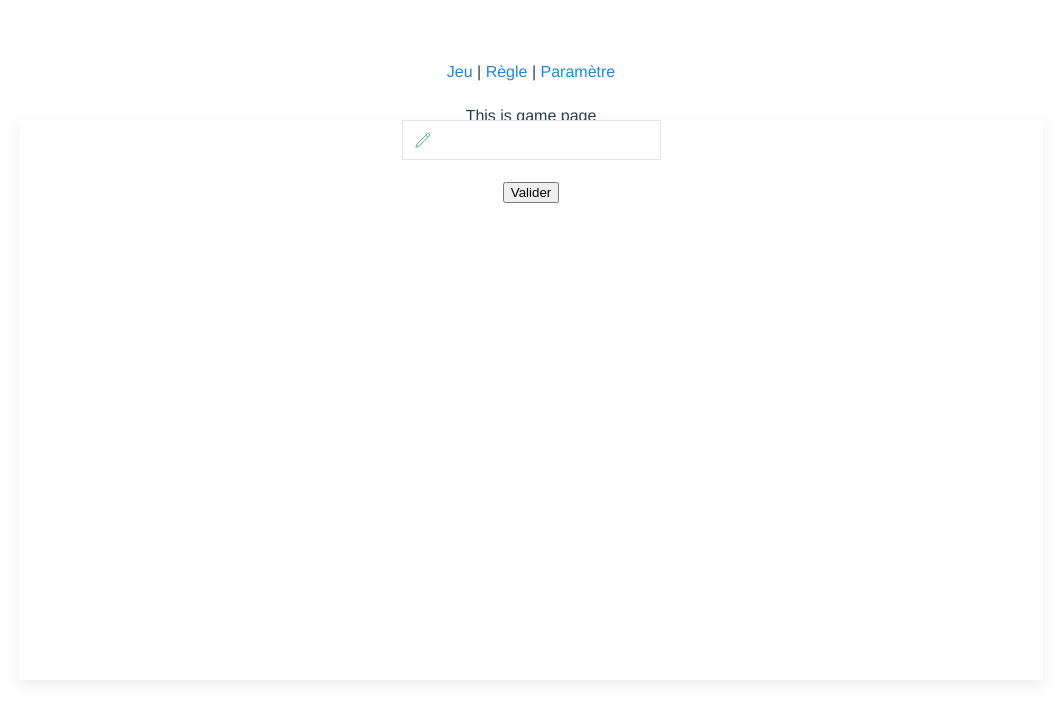
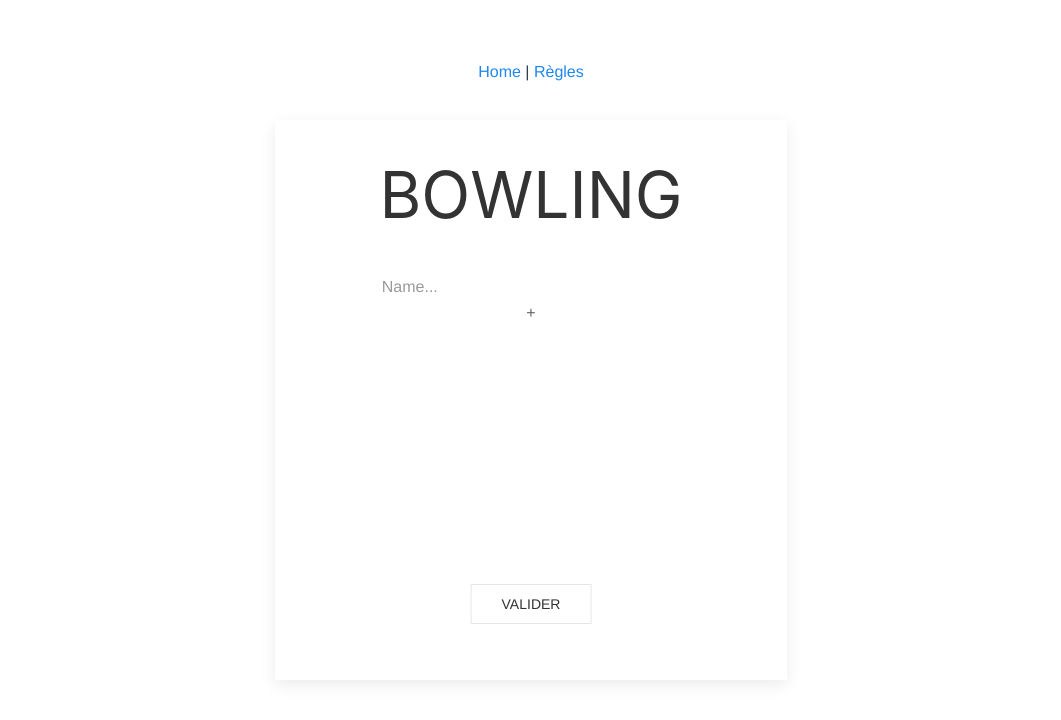
Before and after one commit to SebastienLeonce/BowlingRules, a Vue app: page /#/game in a window 1280 px wide. Shown: the top 720 px of the page, without its empty margins (109-1170 px from the left). Built offline with nearby package versions, Linux system fonts and the light colour scheme.

Commit message:
Afficher autant de tableaux de 11 cases qu'il y a de joueurs sur la page de la partie #9

```diff
--- a/src/App.vue
+++ b/src/App.vue
@@ -6,6 +6,18 @@
   </div>
 </template>
 
+<script>
+export default {
+  data: function(){
+      return{
+          gameObj: "", //TODO Ajouter l'objet Game,
+          formDoned: false
+      }
+  },
+  mounted: function(){
+  }
+}
+</script>
 <style>
 #app {
   font-family: Avenir, Helvetica, Arial, sans-serif;
--- /dev/null
+++ b/src/components/PlayerBoard.vue
@@ -0,0 +1,26 @@
+<template>
+    <div class="uk-card uk-card-default">
+        <div v-if="playerList.length" class="uk-margin uk-padding">
+        <h1 class="uk-margin uk-padding uk-position-left">Joueurs</h1><br><br><br>
+            <div v-for="player in playerList" v-bind:key="player">
+                <p style="text-align: left; width: 70%;">{{ player.nom }}</p>
+            </div>
+        </div>
+    </div>
+</template>
+
+<script>
+export default {
+    name: 'PlayerForm',
+    props: {
+    },
+    data: function(){
+      return{
+          playerList: this.$parent.$parent.gameObj.Users
+      }
+    },
+    mounted: function(){
+        console.log(this.$parent.$parent.gameObj.Users)
+    }
+}
+</script>
--- a/src/components/PlayerForm.vue
+++ b/src/components/PlayerForm.vue
@@ -1,6 +1,8 @@
 <template>
-  <div class="playerForm uk-card uk-card-default uk-position-center">
+  <div class="playerForm uk-card uk-card-default uk-position-center uk-padding">
     <div id="app">
+      <p class="uk-heading-medium">BOWLING</p>
+      <br>
          <p v-if="errors.length">
             <strong>Please correct the following error(s):</strong>
             <ul>
@@ -8,30 +10,30 @@
             </ul>
         </p>
         <div v-if="playerList.length">
-            <strong>Current Player</strong>
             <div v-for="player in playerList" v-bind:key="player">
-                {{ player }}
+                <p class="uk-inline" style="text-align: left; width: 70%;">{{ player }}</p>
                 <button type="button" uk-close v-on:click="supprPlayer(player)"></button>
             </div>
         </div>
 
         <div>
             <div class="uk-margin">
-                <div class="uk-inline">
-                    <a class="uk-form-icon" href="#" uk-icon="icon: pencil"></a>
-                    <input class="uk-input"
+                <div class="uk-inline" style="width: 70%;">
+                    <input class="uk-search-input"
                     id="name"
                     v-model="name"
                     type="text"
                     name="name"
                     autocomplete="off"
+                    placeholder="Name..."
                     >
+                    <span class="uk-search-input uk-heading-small" v-on:click="checkForm()">+</span>
                 </div>
             </div>
         </div>
 
         <p>
-            <button v-on:click="checkForm()">Valider</button>
+            <button class="uk-button uk-button-default uk-position-bottom-center" v-on:click="validForm()" style="position: absolute; bottom: 10%;">Valider</button>
         </p>
 
     </div>
@@ -39,6 +41,8 @@
 </template>
 
 <script>
+import Game from '../models/Game'
+
 export default {
   name: 'PlayerForm',
   props: {
@@ -83,9 +87,23 @@ export default {
             console.table(this.playerList)
         },
         validForm: function(){
-            //let gm = new Game();
-            //this.$parent.gameObj = gm;
-        }
+            let gm = new Game();
+            for(let i = 0; i < this.playerList.length; i++){
+              gm.addPlayer(this.playerList[i])
+            }
+            this.$parent.$parent.gameObj = gm;
+            this.$parent.$parent.formDoned = true;
+            console.table(gm.Users)
+        },
+        // loadData: function(){
+        //   let tab = []
+        //   if(this.$parent.$parent.gameObj.Users != null){
+        //     for(let i = 0; i < this.$parent.$parent.gameObj.Users.length; i++){
+        //       tab.push(this.$parent.$parent.gameObj.Users.name)
+        //     }
+        //   }
+        //   return tab;
+  // },
   },
   directives: {
   focus: {
@@ -117,7 +135,7 @@ a {
 .playerForm{
   position: absolute;
   height: 70%;
-  width: 80%;
+  width: 40%;
 
 }
 </style>
--- a/src/components/RulesText.vue
+++ b/src/components/RulesText.vue
@@ -1,5 +1,5 @@
 <template>
-    <div class="rulestext uk-card uk-card-default uk-position-center">
+    <div class="rulestext uk-card uk-card-default uk-position-center uk-overflow-auto">
         Une partie de bowling se joue en 10 tours.
         A chaque tour, le but est de <strong>renverser les 10 quilles</strong>.
         Les participants jouent chacun leur tour. A chaque tour, lors du premier lancer, le joueur note dans l’application le nombre de quilles renversées :
--- /dev/null
+++ b/src/components/ScoreBoard.vue
@@ -0,0 +1,55 @@
+<template>
+    <div class="uk-card uk-card-default">
+        <table class="uk-table uk-table-responsive uk-table-divider">
+            <thead>
+                <tr>
+                    <th id=Joueurs>Joueurs</th>
+                    <th id=1>1</th>
+                    <th id=2>2</th>
+                    <th id=3>3</th>
+                    <th id=4>4</th>
+                    <th id=5>5</th>
+                    <th id=6>6</th>
+                    <th id=7>7</th>
+                    <th id=8>8</th>
+                    <th id=9>9</th>
+                    <th id=10>10</th>
+                    <th id=Score>Score</th>
+                </tr>
+            </thead>
+            <tbody>
+                <tr v-for="player in playerList" v-bind:key="player">
+                    <td>{{player.nom}}</td>
+                    <!-- <td>{{player.getScore1Tour(1)}} | {{player.getScore2Tour(1)}}</td> -->
+                    <td>{{0}} | {{0}}</td>
+                    <td>{{0}} | {{0}}</td>
+                    <td>{{0}} | {{0}}</td>
+                    <td>{{0}} | {{0}}</td>
+                    <td>{{0}} | {{0}}</td>
+                    <td>{{0}} | {{0}}</td>
+                    <td>{{0}} | {{0}}</td>
+                    <td>{{0}} | {{0}}</td>
+                    <td>{{0}} | {{0}}</td>
+                    <td>{{0}} | {{0}}</td>
+                    <td>{{0}}</td>
+                </tr>
+            </tbody>
+        </table>
+    </div>
+</template>
+
+<script>
+export default {
+    name: 'ScoreBoard',
+    props: {
+    },
+    data: function(){
+      return{
+          playerList: this.$parent.$parent.gameObj.Users
+      }
+    },
+    mounted: function(){
+        console.log(this.$parent.$parent.gameObj.Users)
+    }
+}
+</script>
--- a/src/views/Game.vue
+++ b/src/views/Game.vue
@@ -1,24 +1,27 @@
 <template>
   <div class="game">
-      <router-link to="/game">Jeu</router-link> |
-      <router-link to="/rules">Règle</router-link> |
-      <router-link to="/settings">Paramètre</router-link>
-      <p>This is game page</p>
-      <PlayerForm/>
+      <router-link to="/">Home</router-link> |
+      <router-link to="/rules">Règles</router-link>
+      <PlayerForm v-if="$parent.formDoned === false"/>
+      <PlayerBoard v-if="$parent.formDoned === true" style="position: absolute; width: 30%; left: 2%;"/>
+      <ScoreBoard v-if="$parent.formDoned === true" style="position: absolute; width: 60%; left: 34%;"/>
   </div>
 </template>
 
 <script>
 import PlayerForm from '@/components/PlayerForm.vue'
+import PlayerBoard from '@/components/PlayerBoard.vue'
+import ScoreBoard from '@/components/ScoreBoard.vue'
 export default {
   name: 'Game',
   components: {
-      PlayerForm
+      PlayerForm,
+      PlayerBoard,
+      ScoreBoard
   },
   data: function(){
-      return{
-          gameObj: "" //TODO Ajouter l'objet Game
-      }
+    return {
+    }
   }
 }
 </script>
--- a/src/views/Rules.vue
+++ b/src/views/Rules.vue
@@ -1,8 +1,7 @@
 <template>
   <div class="Rules">
-    <router-link to="/game">Jeu</router-link> |
-    <router-link to="/rules">Règle</router-link> |
-    <router-link to="/settings">Paramètre</router-link>
+    <router-link to="/">Home</router-link> |
+      <router-link to="/game">Jeu</router-link>
     <RulesText/>
   </div>
 </template>
--- a/src/views/Settings.vue
+++ b/src/views/Settings.vue
@@ -1,8 +1,8 @@
 <template>
   <div class="Settings">
+      <router-link to="/">Home</router-link> |
       <router-link to="/game">Jeu</router-link> |
-      <router-link to="/rules">Règle</router-link> |
-      <router-link to="/settings">Paramètre</router-link>
+      <router-link to="/rules">Règle</router-link>
     <p>This is an Settings page</p>
   </div>
 </template>
```
